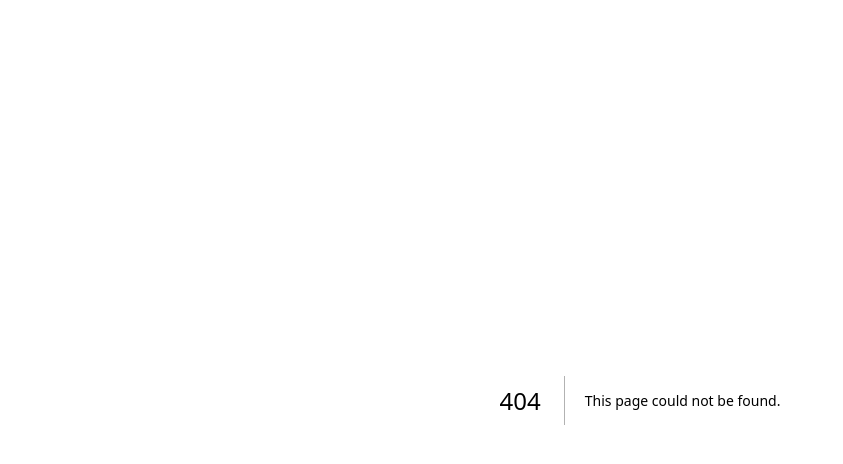
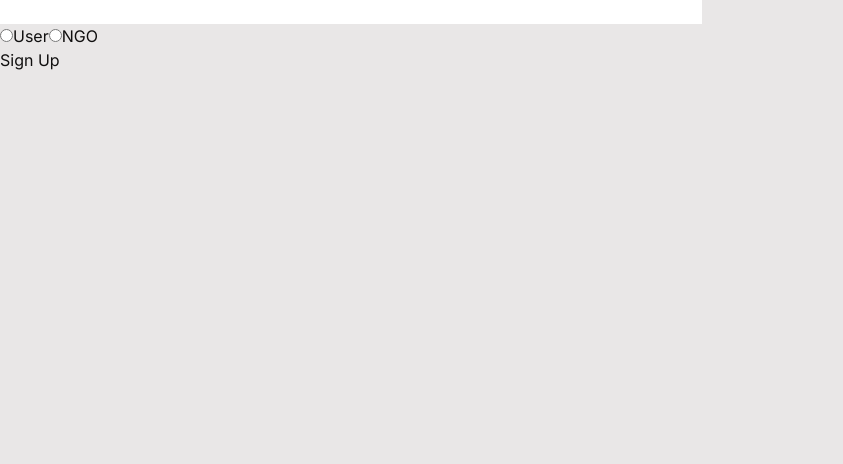
Before and after one commit to udilz/ecohelp-pixelpioneers, a Next.js app: page /register in a window 1280 px wide. Before the commit this address had no page. Shown: the top 464 px of the page, without its empty margins (0-843 px from the left). Built offline with nearby package versions, Linux system fonts and the light colour scheme.

Commit message:
Register Functionality

```diff
--- /dev/null
+++ b/src/app/(auth)/register/page.js
@@ -0,0 +1,5 @@
+import { Register } from "@/components/auth/register";
+
+export default function Page() {
+  return <Register />;
+}
--- /dev/null
+++ b/src/components/auth/register.jsx
@@ -0,0 +1,79 @@
+"use client";
+
+import { useRef, useState } from "react";
+
+export const Register = () => {
+  const formRef = useRef();
+  const [email, setEmail] = useState("");
+  const [name, setName] = useState("");
+  const [password, setPassword] = useState("");
+  const [role, setRole] = useState("");
+  const [message, setMessage] = useState("");
+
+  const handleRoleChange = (event) => {
+    setRole(event.target.value);
+  };
+
+  const handleSubmit = async (e) => {
+    e.preventDefault();
+
+    const response = await fetch("http://localhost:3000/api/v1/auth/register", {
+      cache: "no-store",
+      method: "POST",
+      headers: {
+        "Content-Type": "application/json",
+      },
+      body: JSON.stringify({ name, email, password, role }),
+    });
+
+    console.log({ name, email, password, role });
+
+    const data = await response.json();
+    setMessage(data.message);
+    formRef.current.reset();
+  };
+
+  return (
+    <div>
+      <form ref={formRef} onSubmit={handleSubmit}>
+        <input
+          type="text"
+          value={name}
+          onChange={(e) => setName(e.target.value)}
+        />
+        <input
+          type="email"
+          value={email}
+          onChange={(e) => setEmail(e.target.value)}
+        />
+        <input
+          type="password"
+          value={password}
+          onChange={(e) => setPassword(e.target.value)}
+        />
+        <div>
+          <label>
+            <input
+              type="radio"
+              value="USER"
+              checked={role === "USER"}
+              onChange={handleRoleChange}
+            />
+            User
+          </label>
+          <label>
+            <input
+              type="radio"
+              value="ORGANIZATION"
+              checked={role === "ORGANIZATION"}
+              onChange={handleRoleChange}
+            />
+            NGO
+          </label>
+        </div>
+        <button type="submit">Sign Up</button>
+      </form>
+      {message !== "" ? <div>{message}</div> : null}
+    </div>
+  );
+};
```
